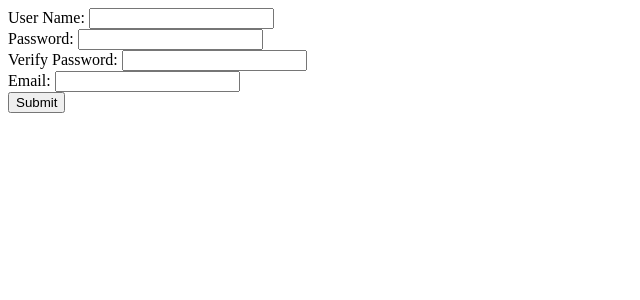
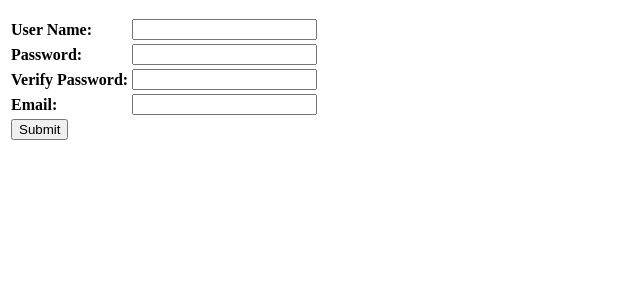
Before and after one commit to azharahamed/html_css_flask, a Flask app: page / in a window 1280 px wide. Shown: the top 300 px of the page, without its empty margins (0-640 px from the left). Run offline with Flask 2, Linux system fonts and the light colour scheme; lists and menus that the app fills with data are empty.

Commit message:
updated the html elements alignment

```diff
--- a/user-signup/static/stylesheet.css
+++ b/user-signup/static/stylesheet.css
@@ -1,3 +1,7 @@
 .error {
   color:red;
 }
+
+table {
+  text-align: left;
+}
--- a/user-signup/templates/login.html
+++ b/user-signup/templates/login.html
@@ -4,37 +4,80 @@
   <meta charset="UTF-8">
   <meta name="viewport" content="width=device-width, initial-scale=1.0">
   <meta http-equiv="X-UA-Compatible" content="ie=edge">
-  <link href="../static/stylesheet.css" rel="stylesheet" type="text/css">
+  <!-- link href="/static/stylesheet.css" rel="stylesheet" type="text/css" -->
+  <style>
+    .error {
+  color:red;
+  }
+
+  table {
+    text-align: left;
+  }
+  </style>
   <title>Document</title>
 </head>
 <body>
   <form action="/register" method = "POST">
+    <table>
+      <tr>
+        <th>
           <label for="username">User Name:</label>
+        </th>
+        <th>
           {% if username == None %}
           <input type="text" name="username" required>
           {% else %}
           <input type="text" name="username" value="{{ username }}" required>
           {% endif %}
+        </th>
+        <th>
           <span class="error">{{ errormessage.username }}</span>
-    <br>
+        </th>
+      </tr>
+      <tr>
+        <th>
           <label for="password1">Password:</label>
+        </th>
+        <th>
           <input type="password" name = "password1" required>
+        </th>
+        <th>
           <span class="error">{{ errormessage.password1 }}</span>
-    <br>
+        </th>
+      </tr>
+      <tr>
+        <th>
           <label for="password2">Verify Password:</label>
+        </th>
+        <th>
           <input type="password" name = "password2" required>
+        </th>
+        <th>
           <span class="error">{{ errormessage.password2 }}</span>
-    <br>
+        </th>
+      </tr>
+      <tr>
+        <th>
           <label for="email">Email:</label>
+        </th>
+        <th>
           {% if email == None %}
           <input type="email" name="email">
           {% else %}
           <input type="email" name="email" value="{{ email }}">
           {% endif %}
+        </th>
+        <th>
           <span class="error">{{ errormessage.email }}</span>
-    <br>
+        </th>
+      </tr>
+      <tr>
+        <th>
             <input type="submit">
+        </th>
         <p class="error">{{ errormessage.error }}</p>
+      </tr>
+    </table>
   </form>
 </body>
 </html>
```
Lines whose indentation alone changed are shown as unchanged.
